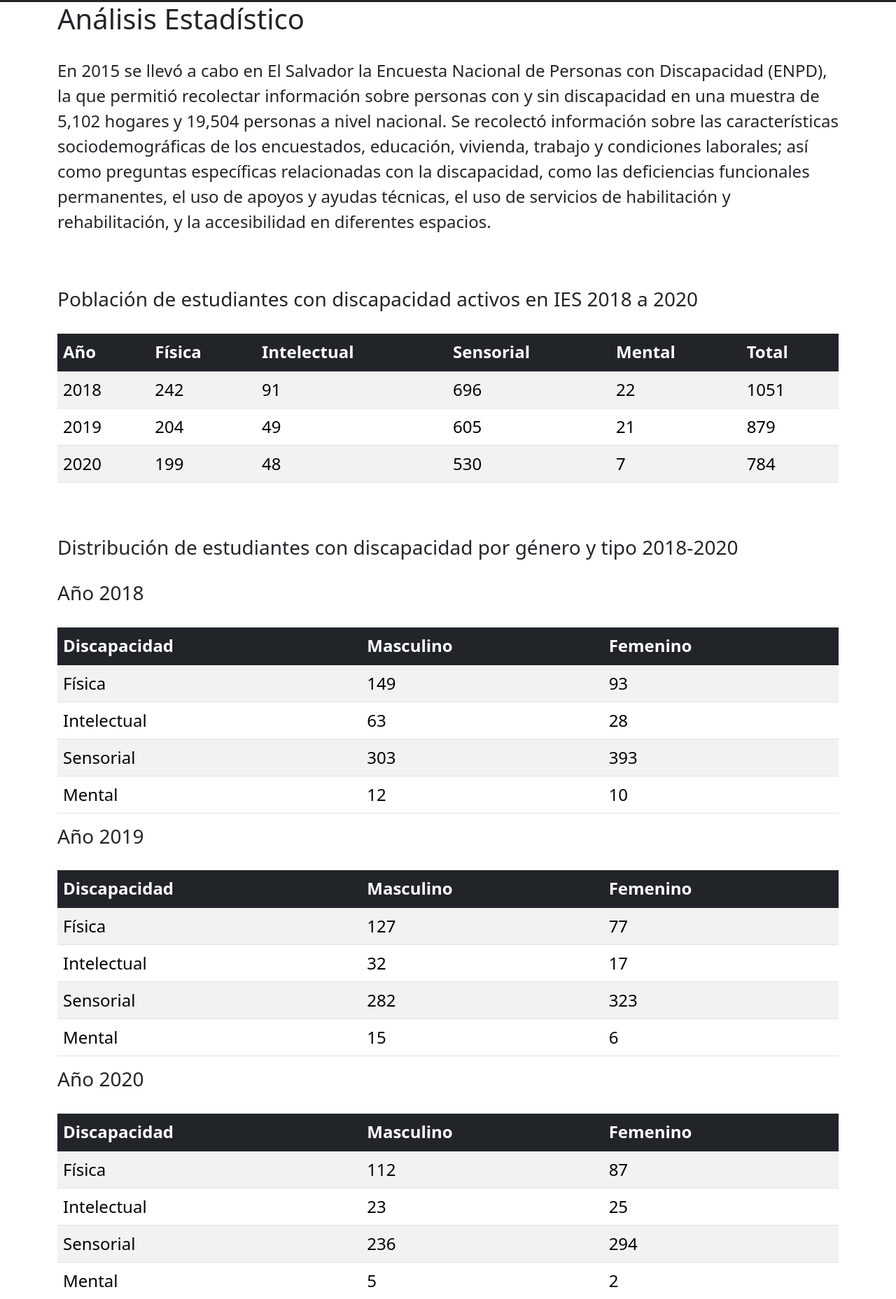
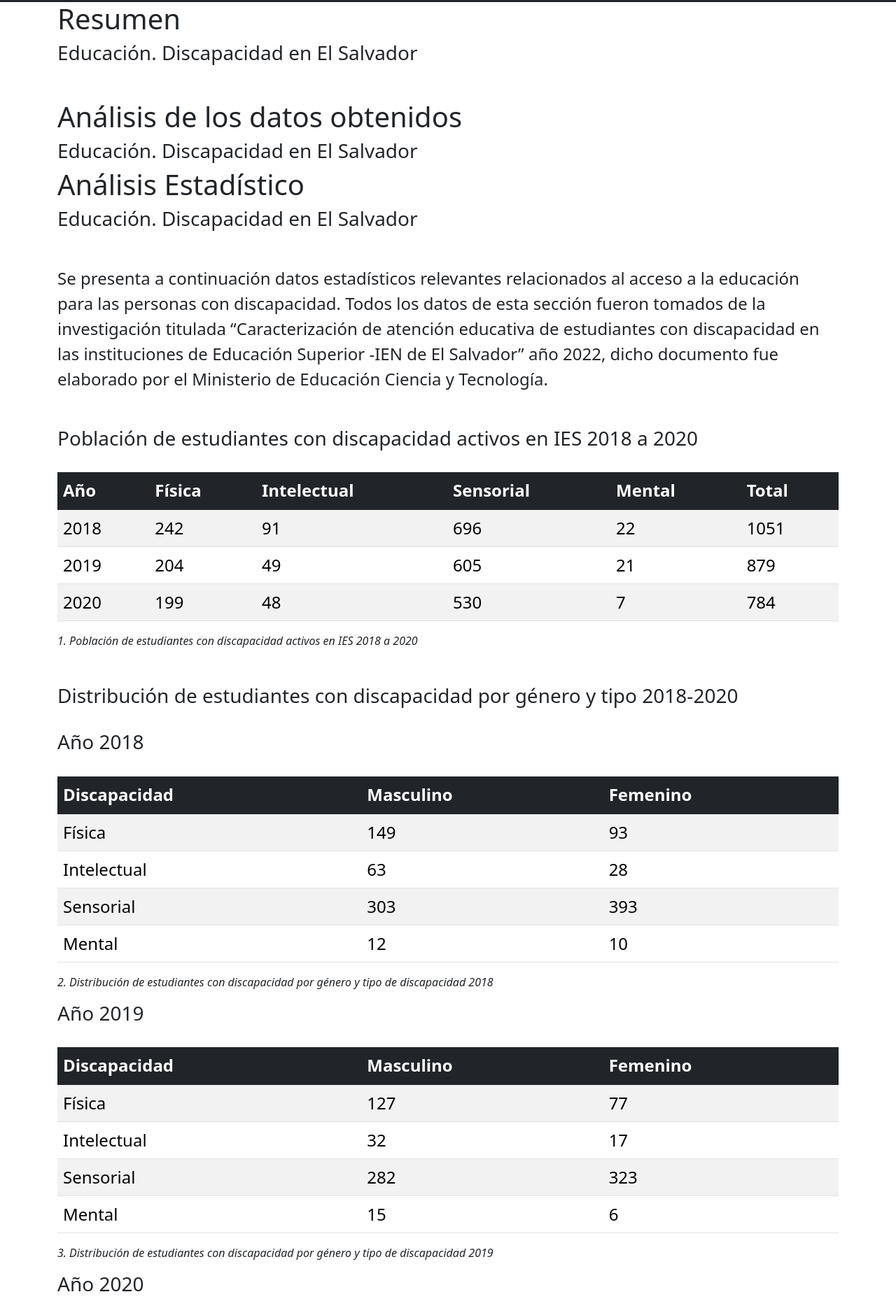
Before and after one commit to JGer04/HDP, a Django app: page /educacion/educacion in a window 1280 px wide. Shown: the part 77-1934 px from the top of the page at 70% size. Run offline with Django 4.2, Linux system fonts and the light colour scheme; data comes from the database, SQL or seed files in the repository; some libraries are stand-ins or nearby versions.

Commit message:
Más modificaciones a las vistas

```diff
--- a/Proyecto/aplicaciones/educacion/admin.py
+++ b/Proyecto/aplicaciones/educacion/admin.py
@@ -8,3 +8,5 @@
 admin.site.register(Estudiantes_Genero_Tipo_2019)
 admin.site.register(Estudiantes_Genero_Tipo_2020)
 admin.site.register(Prevalencia_Estudiantes_Activos_IES)
+admin.site.register(resumen)
+admin.site.register(analisis)
--- a/Proyecto/aplicaciones/educacion/models.py
+++ b/Proyecto/aplicaciones/educacion/models.py
@@ -11,6 +11,16 @@
 
     def __str__(self):
         return self.nombre
+
+class resumen(models.Model):
+    resumen = models.TextField()
+    class Meta:
+        verbose_name_plural = "Resumen"
+
+class analisis(models.Model):
+    analisis = models.TextField(default='')
+    class Meta:
+        verbose_name_plural = "Análisis"
 
 # TABLA 1
 class Estudiantes_Activos_IES(models.Model):
--- a/Proyecto/aplicaciones/trabajo/models.py
+++ b/Proyecto/aplicaciones/trabajo/models.py
@@ -17,7 +17,7 @@
         verbose_name_plural = "Resumen"
 
 class analisis(models.Model):
-    resumen = models.TextField()
+    analisis = models.TextField(default='')
     class Meta:
         verbose_name_plural = "Análisis"
 
--- a/Proyecto/aplicaciones/trabajo/urls.py
+++ b/Proyecto/aplicaciones/trabajo/urls.py
@@ -4,6 +4,7 @@
 #app_name = 'trabajo_app'
 urlpatterns = [
     path('trabajo/trabajo', views.tablas, name='trabajo'),
+
     #---------------- URLS DEL CRUD TABLA NIVEL -------------------------------------------------------
     path('trabajo/tabla-nivel/crear', views.crearTablaN.as_view(), name='Ncrear'),
     path('trabajo/tabla-nivel/modificar/<pk>/', views.modificarTablaN.as_view(), name='Nmodificar'),
@@ -28,4 +29,5 @@
     path('trabajo/tabla-categoria/crear', views.crearTablaCA.as_view(), name='CAcrear'),
     path('trabajo/tabla-categoria/modificar/<pk>/', views.modificarTablaCA.as_view(), name='CAmodificar'),
     path('trabajo/tabla-categoria/eliminar/<pk>/', views.eliminarTablaCA.as_view(), name='CAeliminar'),
+
 ]
--- a/Proyecto/aplicaciones/trabajo/views.py
+++ b/Proyecto/aplicaciones/trabajo/views.py
@@ -11,8 +11,9 @@
     tdiscapacidad = tablaTipoDiscapacidad.objects.all().order_by('id')
     tcategoria = tablaCategoria.objects.all().order_by('id')
     resumenn = resumen.objects.all().order_by('id')
-    analisiss = analisis.objects.all().order_by('id')
+    analisiss = analisis.objects.all()
     tnivel = tablaNivel.objects.all().order_by('id')
+
 
     return render(request, 'trabajo/trabajo.html', {
         'tUrbano': tUrbano,
@@ -23,6 +24,9 @@
         'analisis': analisiss,
         'tnivel':tnivel,
     })
+
+
+
 # -------------------- CRUD DE TABLA NIVELES ------------------------------
 class crearTablaN(CreateView):
     template_name = 'trabajo/tabla-nivel/crear.html'
--- a/Proyecto/templates/educacion/educacion.html
+++ b/Proyecto/templates/educacion/educacion.html
@@ -5,19 +5,37 @@
     Educación
 {% endblock titulo %}
 
+{% block content %}
 
-{% block content %}
-<div>
+<h1>Resumen</h1>
+<h3 style="margin-bottom: 50px">Educación. Discapacidad en El Salvador</h3>
 
-    <h1>Análisis Estadístico</h1><br>
-    <p style="font-size: x-large;">En 2015 se llevó a cabo en El Salvador la Encuesta Nacional de Personas con Discapacidad (ENPD),
-        la que permitió recolectar información sobre personas con y sin discapacidad en una muestra de 5,102 hogares y
-        19,504 personas a nivel nacional. Se recolectó información sobre las características sociodemográficas de los encuestados,
-        educación, vivienda, trabajo y condiciones laborales; así como preguntas específicas relacionadas con la discapacidad,
-        como las deficiencias funcionales permanentes, el uso de apoyos y ayudas técnicas, el uso de servicios de habilitación y rehabilitación, y
-        la accesibilidad en diferentes espacios.
+{% for b in resumen %}
+    <p style="font-size: x-large; margin-bottom: 50px;">
+         {{ b.resumen }}
     </p>
-    <div style="padding-top: 60px;" >
+{% endfor %}
+
+<h1>Análisis de los datos obtenidos</h1>
+<h3>Educación. Discapacidad en El Salvador</h3>
+
+{% for a in analisis %}
+    <p style="font-size: x-large; margin-bottom: 50px;">
+         {{ a.resumen }}
+    </p>
+{% endfor %}
+
+<h1>Análisis Estadístico</h1>
+<h3>Educación. Discapacidad en El Salvador</h3>
+<p style="font-size: x-large; margin-top: 50px">
+    Se presenta a continuación datos estadísticos relevantes relacionados
+    al acceso a la educación para las personas con discapacidad. Todos los
+    datos de esta sección fueron tomados de la investigación titulada “Caracterización de
+    atención educativa de estudiantes con discapacidad en las instituciones de Educación
+    Superior -IEN de El Salvador” año 2022, dicho documento fue elaborado por el Ministerio
+    de Educación Ciencia y Tecnología.
+</p>
+ <div style="margin-top: 50px;" >
      <h3>Población de estudiantes con discapacidad activos en IES 2018 a 2020</h3><br>
 
     {% if request.user.is_superuser %}
@@ -53,11 +71,13 @@
                     <td> {{ e.total }}</td>
 
                     {% if request.user.is_superuser %}
-                        <td> <a href="{% url 'ACmodificar' e.id %}">
+                        <td>
+                            <a href="{% url 'ACmodificar' e.id %}">
                                 <i class="fa-regular fa-pen-to-square"></i>
                             </a>
                         </td>
-                        <td><a href="{% url 'ACeliminar' e.id %}">
+                        <td>
+                            <a href="{% url 'ACeliminar' e.id %}">
                                 <i class="fa-regular fa-trash"></i></td>
                             </a>
                     {% endif %}
@@ -65,10 +85,14 @@
             {% endfor %}
             </tbody>
     </table>
+    <p class="graf-desc">
+        1. Población de estudiantes con discapacidad activos
+        en IES 2018 a 2020
+    </p>
 </div>
 
-    <div style="padding-top: 60px;">
-        <h3>Distribución de estudiantes con discapacidad por género y tipo 2018-2020</h3><br>
+<h3 style ="margin-top:50px">Distribución de estudiantes con discapacidad por género y tipo 2018-2020</h3><br>
+
 <h3>Año 2018</h3><br>
 
 {% if request.user.is_superuser %}
@@ -98,11 +122,13 @@
                 <td> {{ i.femenino }}</td>
 
                 {% if request.user.is_superuser %}
-                        <td> <a href="{% url '18modificar' i.id %}">
+                    <td>
+                        <a href="{% url '18modificar' i.id %}">
                             <i class="fa-regular fa-pen-to-square"></i>
                         </a>
                     </td>
-                        <td><a href="{% url '18eliminar' i.id %}">
+                    <td>
+                        <a href="{% url '18eliminar' i.id %}">
                             <i class="fa-regular fa-trash"></i></td>
                         </a>
                 {% endif %}
@@ -111,7 +137,10 @@
 
     </tbody>
 </table>
-
+<p class="graf-desc">
+    2. Distribución de estudiantes con discapacidad por género y tipo
+    de discapacidad 2018
+</p>
 <h3>Año 2019</h3><br>
 
 {% if request.user.is_superuser %}
@@ -141,11 +170,13 @@
                 <td> {{ j.femenino }}</td>
 
                 {% if request.user.is_superuser %}
-                        <td> <a href="{% url '19modificar' j.id %}">
+                    <td>
+                        <a href="{% url '19modificar' j.id %}">
                             <i class="fa-regular fa-pen-to-square"></i>
                         </a>
                     </td>
-                        <td><a href="{% url '19eliminar' j.id %}">
+                    <td>
+                        <a href="{% url '19eliminar' j.id %}">
                             <i class="fa-regular fa-trash"></i></td>
                         </a>
                 {% endif %}
@@ -154,6 +185,10 @@
 
     </tbody>
 </table>
+<p class="graf-desc">
+    3. Distribución de estudiantes con discapacidad por género y tipo
+    de discapacidad 2019
+</p>
 
 <h3>Año 2020</h3><br>
 
@@ -184,23 +219,29 @@
                 <td> {{ k.femenino }}</td>
 
                 {% if request.user.is_superuser %}
-                        <td> <a href="{% url '20modificar' k.id %}">
+                    <td>
+                        <a href="{% url '20modificar' k.id %}">
                             <i class="fa-regular fa-pen-to-square"></i>
                         </a>
                     </td>
-                        <td><a href="{% url '20eliminar' k.id %}">
-                            <i class="fa-regular fa-trash"></i></td>
+                    <td>
+                        <a href="{% url '20eliminar' k.id %}">
+                            <i class="fa-regular fa-trash"></i>
                         </a>
+                    </td>
+
                 {% endif %}
             </tr>
         {% endfor %}
 
     </tbody>
 </table>
+<p class="graf-desc">
+    4. Distribución de estudiantes con discapacidad por género y tipo
+    de discapacidad 2020
+</p>
 
-    </div>
-
-    <div style="padding-top: 60px;">
+<div style="margin-top: 50px;">
     <h3>Prevalencia del tipo de discapacidad en estudiantes activos IES 2018-2020</h3><br>
 
     {% if request.user.is_superuser %}
@@ -237,22 +278,30 @@
                     <td> {{ x.porcentaje }}</td>
 
                     {% if request.user.is_superuser %}
-                        <td> <a href="{% url 'PRmodificar' x.id %}">
+                        <td>
+                            <a href="{% url 'PRmodificar' x.id %}">
                                 <i class="fa-regular fa-pen-to-square"></i>
                             </a>
                         </td>
-                        <td><a href="{% url 'PReliminar' x.id %}">
-                            <i class="fa-regular fa-trash"></i></td>
+                        <td>
+                            <a href="{% url 'PReliminar' x.id %}">
+                                <i class="fa-regular fa-trash"></i>
                             </a>
+                        </td>
+
                     {% endif %}
                 </tr>
             {% endfor %}
 
         </tbody>
     </table>
+    <p class="graf-desc">
+        5. Prevalencia del tipo de discapacidad en estudiantes activos IES 2018-2020
+    </p>
 </div>
 
 <h1 style="padding-top: 100px;">Análisis Gráfico</h1>
+<h3>Educación. Discapacidad en El Salvador</h3>
 
 <div class="grafico">
     <img src="{% static 'img/graficoE5.png'%}">
@@ -289,5 +338,5 @@
       Carreras cursadas por estudiantes con discapacidad, año 2020 solamente
     </p>
 </div>
-</div>
+
 {% endblock content %}
--- a/Proyecto/templates/layout/base.html
+++ b/Proyecto/templates/layout/base.html
@@ -5,7 +5,7 @@
     <meta charset="UTF-8" />
     <meta http-equiv="X-UA-Compatible" content="IE=edge" />
     <meta name="viewport" content="width=device-width, initial-scale=1.0" />
-    <title>{% block titulo %}{% endblock titulo %} Discapacidad</title>
+    <title>{% block titulo %}{% endblock titulo %} - Discapacidad</title>
     <link href="{% static 'fontawesomefree/css/fontawesome.css' %}" rel="stylesheet" type="text/css">
     <link href="{% static 'fontawesomefree/css/brands.css' %}" rel="stylesheet" type="text/css">
     <link href="{% static 'fontawesomefree/css/solid.css' %}" rel="stylesheet" type="text/css">
```
Also changed, not shown: Proyecto/templates/trabajo/trabajo.html (+68 -24 lines), Proyecto/aplicaciones/educacion/migrations/0003_analisis_resumen.py (added), Proyecto/aplicaciones/trabajo/migrations/0007_remove_analisis_resumen_analisis_analisis.py (added), Proyecto/db.sqlite3. Lines whose indentation alone changed are shown as unchanged.
